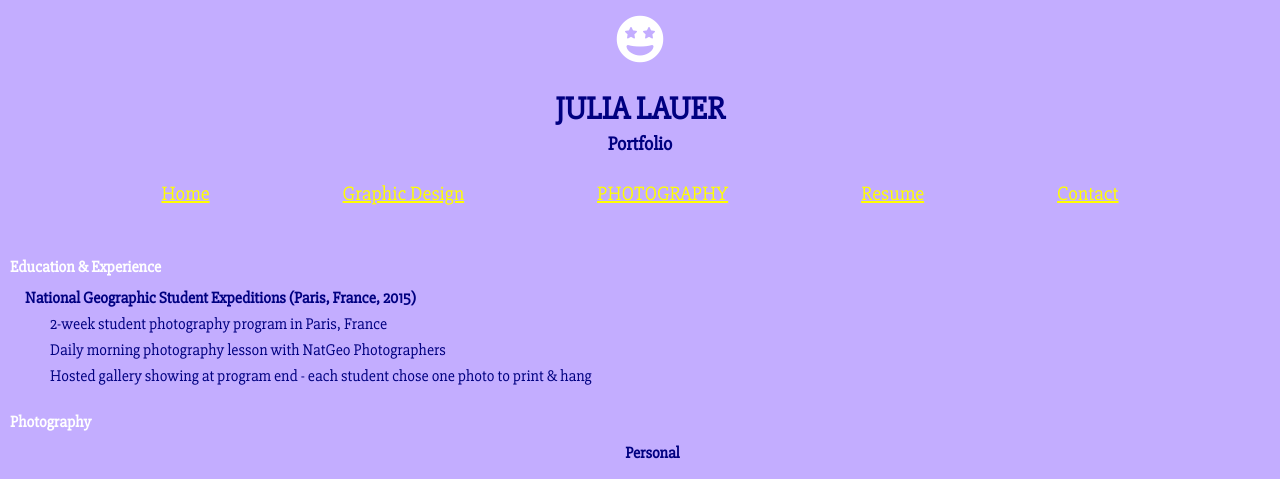
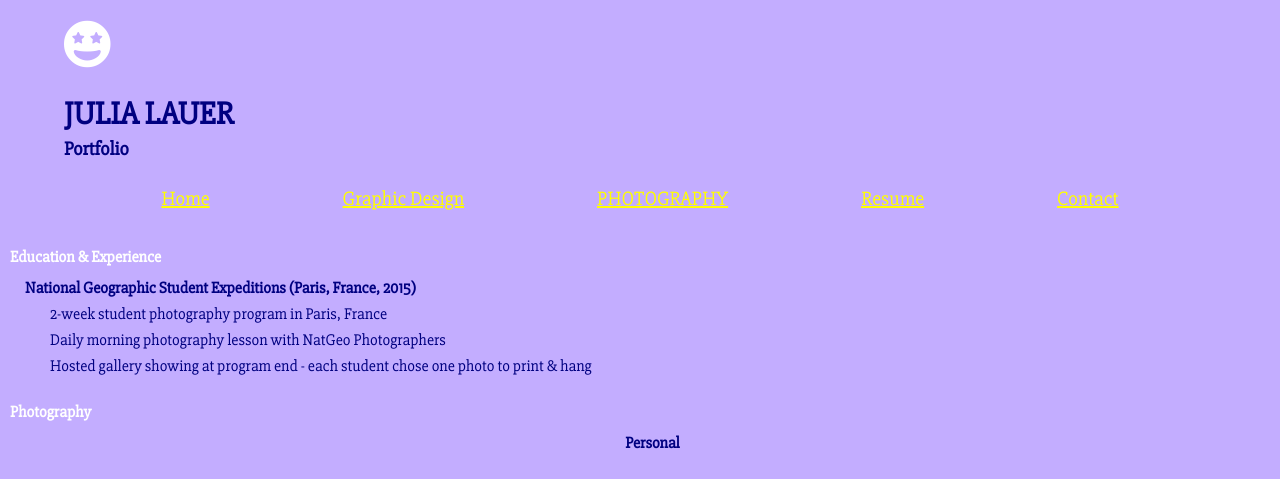
Before and after one commit to jhlauer/portfolio-project, a plain HTML site: page photography.html in a window 1280 px wide. Shown: the top 479 px of the page. Drawn offline with Linux system fonts and the light colour scheme.

Commit message:
more axe changes

```diff
--- a/files_css/pg1style_RESPONSIVE.css
+++ b/files_css/pg1style_RESPONSIVE.css
@@ -41,18 +41,6 @@
     margin-bottom: 30px;
 }
 
-.h1-container {
-    display: inline-flex;
-
-    display: -webkit-box;
-    display: -moz-box;
-    display: -ms-flexbox;
-    display: -webkit-flex;
-    display: flex;
-
-    -webkit-flex-flow: row wrap;
-    justify-content: space-around;
-}
 
 .h4-container{
     display: inline-flex;
@@ -89,12 +77,15 @@ h1 {
     display: block;
     position: relative;
     font-size: xx-large;
+    margin-left: 5%;
+    margin-top: 30px;
 }
 
 h2 {
     color: navy;
     margin-top: 10px;
     font-size: larger;
+    margin-left: 5%;
 }
 
 .cal {
@@ -211,6 +202,12 @@ li {
       height: 80vh;
   }
 
+  .smiley {
+      margin-left: 5%;
+      margin-top: 20px;
+      margin-bottom: 15px;
+  }
+
 @media only screen and (min-width: 750px){
     .container {
         -webkit-flex-flow: row wrap;
--- a/photography.html
+++ b/photography.html
@@ -11,13 +11,12 @@
         <link rel="stylesheet" href="https://use.fontawesome.com/releases/v5.3.1/css/all.css" integrity="sha384-mzrmE5qonljUremFsqc01SB46JvROS7bZs3IO2EmfFsd15uHvIt+Y8vEf7N7fWAU" crossorigin="anonymous">
     </head>
     <body>
+        <body>
+            <div class="smiley"><i aria-label="smiley icon" class="fas fa-grin-stars icon" style="font-size:48px;"></i></div>
+            <h1>JULIA LAUER</h1>
+        <h2>Portfolio</h2>
         <div class="prof">
-            <div class="proff"><i class="fas fa-grin-stars icon" style="font-size:48px;"></i></div>
-        </div>
-        <div class="h1-container"><h1>JULIA LAUER</h1></div>
-        <div class="h1-container"><h2>Portfolio</h2></div>
-        <div class="prof">
-                <div class="proff"><nav>
+                <div><nav>
                     <ul>
                         <li class="nav"><a class="always" href="index.html">Home</a></li>
                         <li class="nav"><a class="always" href="graphicdesign.html">Graphic Design</a></li>
```
Also changed, not shown: contact.html (+4 -6 lines), graphicdesign.html (+5 -6 lines), index.html (+4 -6 lines).
